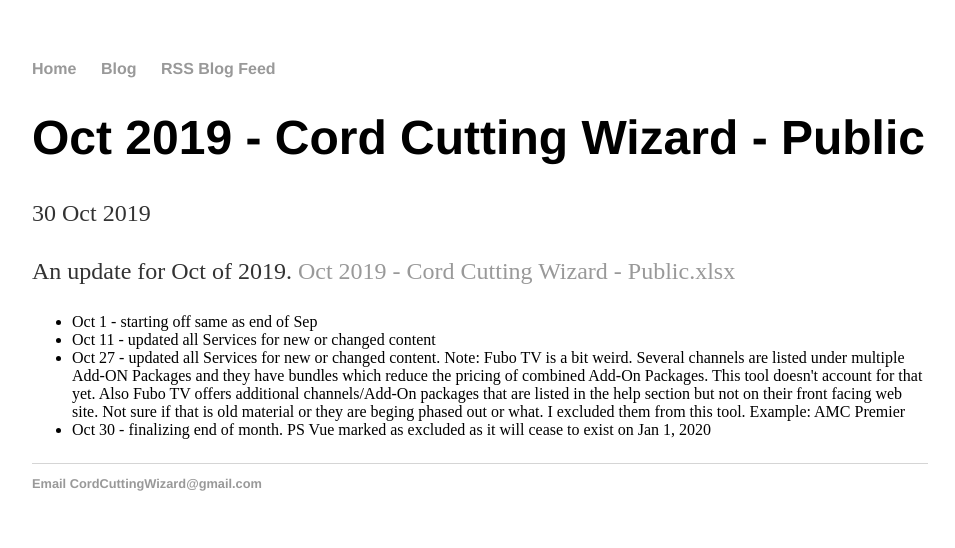
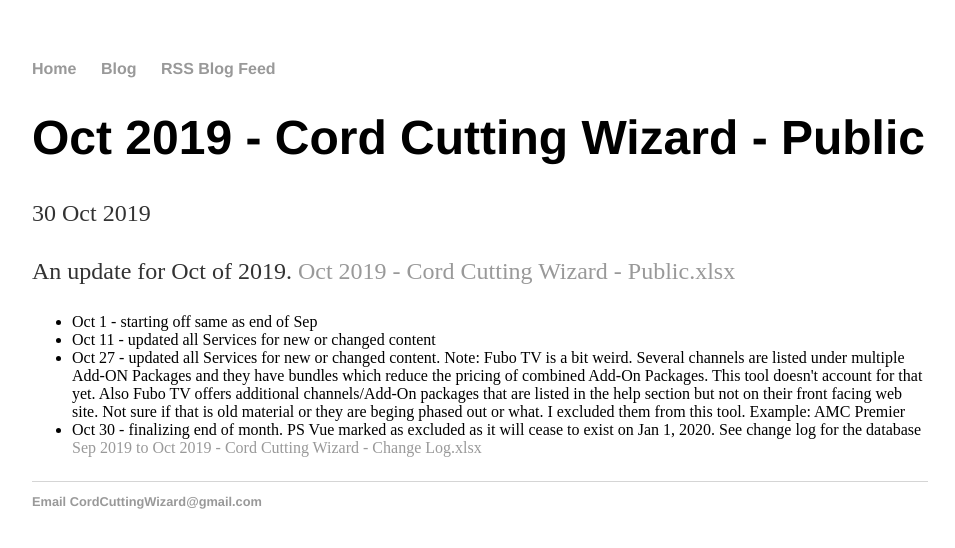
Before and after one commit to wjhladik/wjhladik.github.io, a Jekyll site: the page built from _posts/2019-10-30-Oct-2019-Cord-Cutting-Wizard-Public.md, in a window 1280 px wide. Shown: the top 548 px of the page, without its empty margins (160-1115 px from the left). Built offline with Jekyll 4.4.1, drawn with Linux system fonts in a browser that asks for light colours.

Commit message:
Update 2019-10-30-Oct-2019-Cord-Cutting-Wizard-Public.md

```diff
--- a/_posts/2019-10-30-Oct-2019-Cord-Cutting-Wizard-Public.md
+++ b/_posts/2019-10-30-Oct-2019-Cord-Cutting-Wizard-Public.md
@@ -9,4 +9,4 @@
       <li>Oct 1 - starting off same as end of Sep
       <li>Oct 11 - updated all Services for new or changed content
       <li>Oct 27 - updated all Services for new or changed content. Note: Fubo TV is a bit weird. Several channels are listed under multiple Add-ON Packages and they have bundles which reduce the pricing of combined Add-On Packages. This tool doesn't account for that yet. Also Fubo TV offers additional channels/Add-On packages that are listed in the help section but not on their front facing web site. Not sure if that is old material or they are beging phased out or what. I excluded them from this tool. Example: AMC Premier
-      <li>Oct 30 - finalizing end of month. PS Vue marked as excluded as it will cease to exist on Jan 1, 2020
+      <li>Oct 30 - finalizing end of month. PS Vue marked as excluded as it will cease to exist on Jan 1, 2020. See change log for the database <a href="/Sep 2019 to Oct 2019 - Cord Cutting Wizard - Change Log.xlsx">Sep 2019 to Oct 2019 - Cord Cutting Wizard - Change Log.xlsx</a>
```
